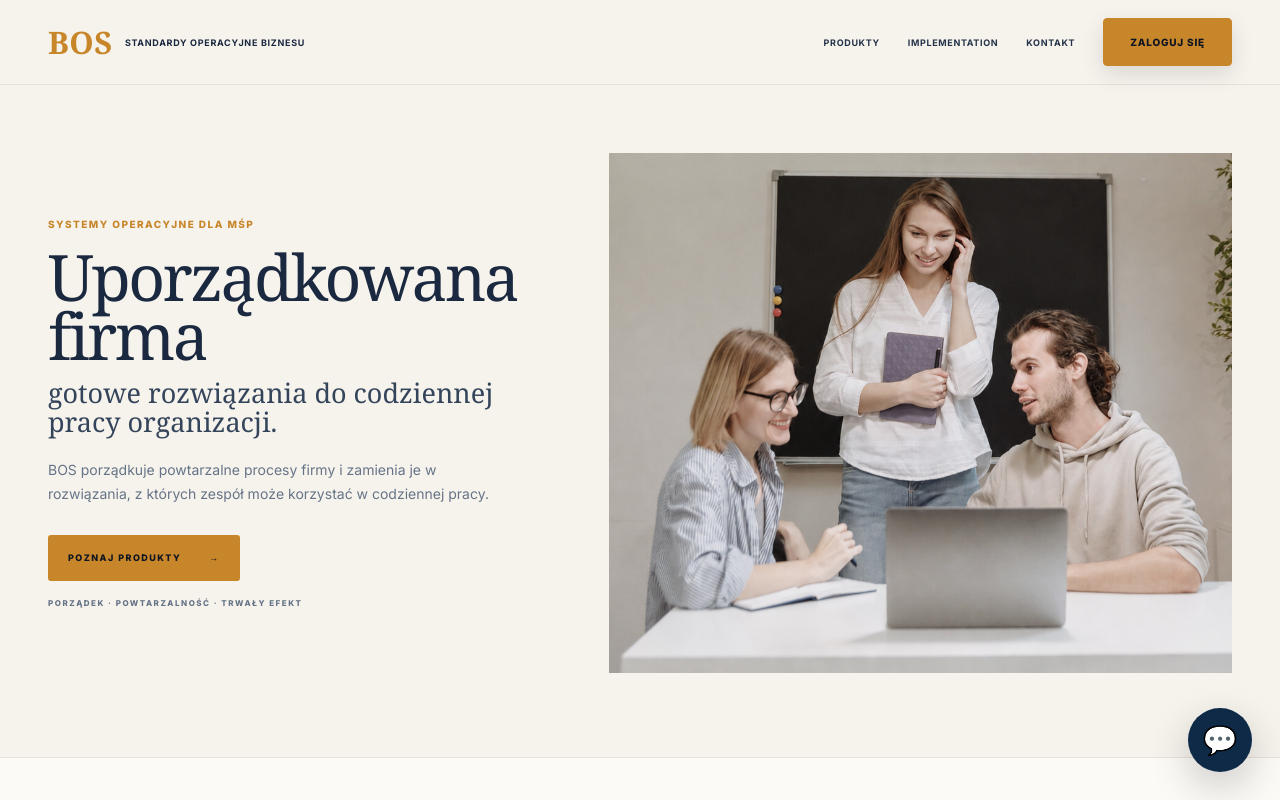
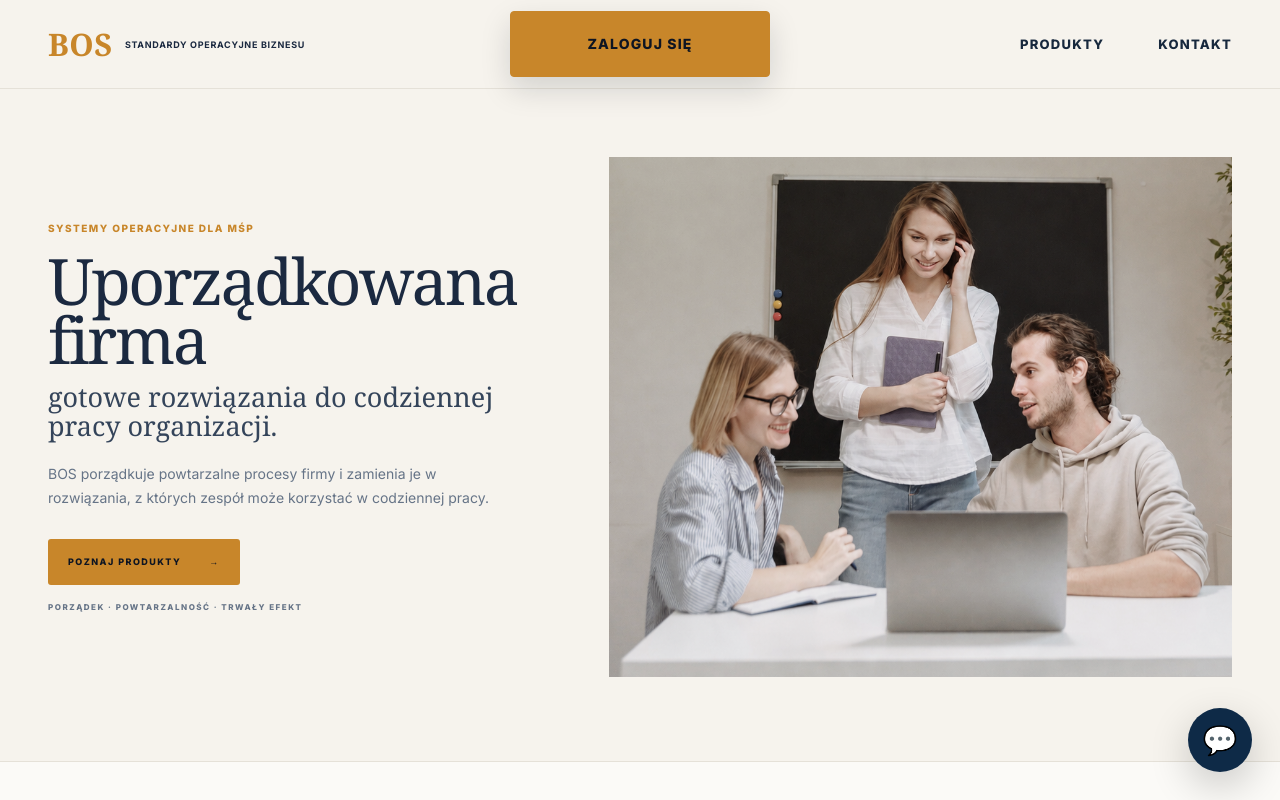
Before and after one commit to vernegroup/bos-platform, a Next.js app: page / in a window 1280 px wide. Shown: the top 800 px of the page. Built offline with nearby package versions, Linux system fonts and the light colour scheme.

Commit message:
HOME-02 rebuild top bar hierarchy

```diff
--- a/app/navigation.css
+++ b/app/navigation.css
@@ -242,3 +242,17 @@
 .bos-topbar-login{min-height:48px;padding:0 26px;border-radius:4px;box-shadow:0 8px 22px rgba(13,20,34,.12);font-size:10px;letter-spacing:.8px;transition:transform .18s ease,box-shadow .18s ease,background .18s ease,border-color .18s ease,color .18s ease}
 .bos-topbar-login:hover,.bos-topbar-login:focus-visible{transform:translateY(-2px);box-shadow:0 13px 30px rgba(13,20,34,.18)}
 @media(max-width:700px){.bos-topbar-login{min-height:42px;padding:0 17px}}
+
+
+/* HOME-02 — top bar hierarchy from approved reference */
+@media(min-width:701px){
+.bos-topbar-container{position:relative;min-height:88px;display:grid;grid-template-columns:1fr auto 1fr;align-items:center}
+.bos-topbar-left{grid-column:1;justify-self:start}
+.bos-topbar-right{display:contents}
+.bos-topbar-primary-links{display:none}
+.bos-topbar-login{grid-column:2;justify-self:center;min-width:260px;min-height:66px;padding:0 38px;border-radius:4px;font-size:14px;letter-spacing:1.15px;box-shadow:0 12px 30px rgba(13,20,34,.15)}
+.bos-topbar-secondary-links{grid-column:3;justify-self:end;display:flex;align-items:center;gap:54px}
+.bos-topbar-secondary-links .bos-topbar-link{min-height:44px;color:#17283d;font-size:13px;font-weight:800;letter-spacing:1.25px}
+}
+@media(max-width:700px){.bos-topbar-primary-links{display:none}.bos-topbar-secondary-links{display:flex;align-items:center;gap:14px}.bos-topbar-secondary-links .bos-topbar-link{font-size:9px}.bos-topbar-right{display:flex}.bos-topbar-login{order:1}.bos-topbar-secondary-links{order:2}}
+@media(max-width:460px){.bos-topbar-secondary-links{display:none}.bos-topbar-login{min-height:40px;padding:0 14px}}
--- a/components/TopBar.tsx
+++ b/components/TopBar.tsx
@@ -17,22 +17,18 @@ export default function TopBar() {
         </Link>
 
         <nav className="bos-topbar-right" aria-label="Główna nawigacja">
-          <a className="bos-topbar-link" href="#produkty">
-            Produkty
-          </a>
-
-          <Link className="bos-topbar-link" href="/implementation">
-            Implementation
-          </Link>
-
-          <a className="bos-topbar-link bos-topbar-contact" href="#kontakt">
-            Kontakt
-          </a>
+          <div className="bos-topbar-primary-links">
+          </div>
 
           <Link className="bos-topbar-login" href="/login">
             Zaloguj się
             <span aria-hidden="true">→</span>
           </Link>
+
+          <div className="bos-topbar-secondary-links">
+            <a className="bos-topbar-link" href="#produkty">Produkty</a>
+            <a className="bos-topbar-link" href="#kontakt">Kontakt</a>
+          </div>
         </nav>
       </div>
 
```
